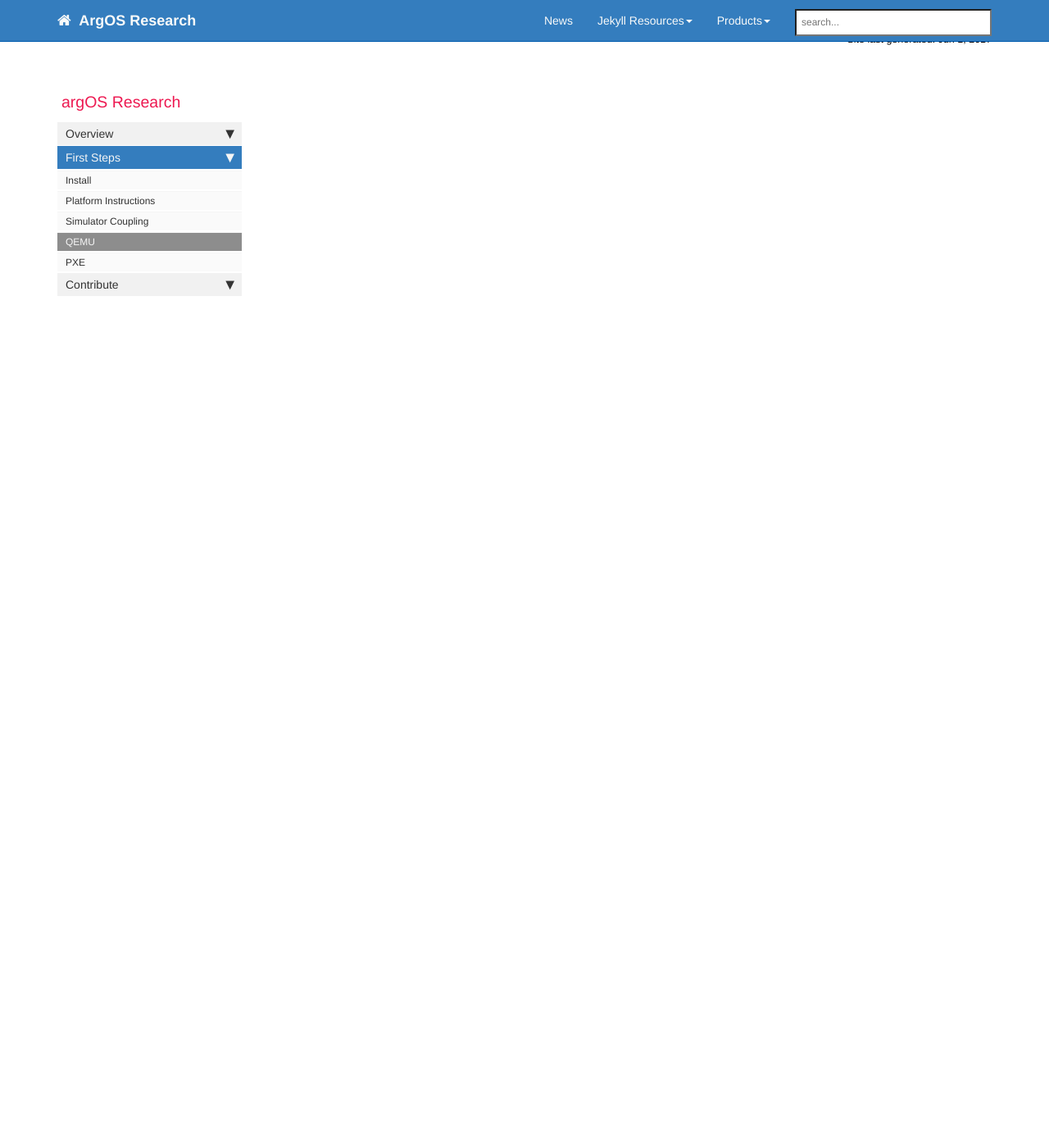
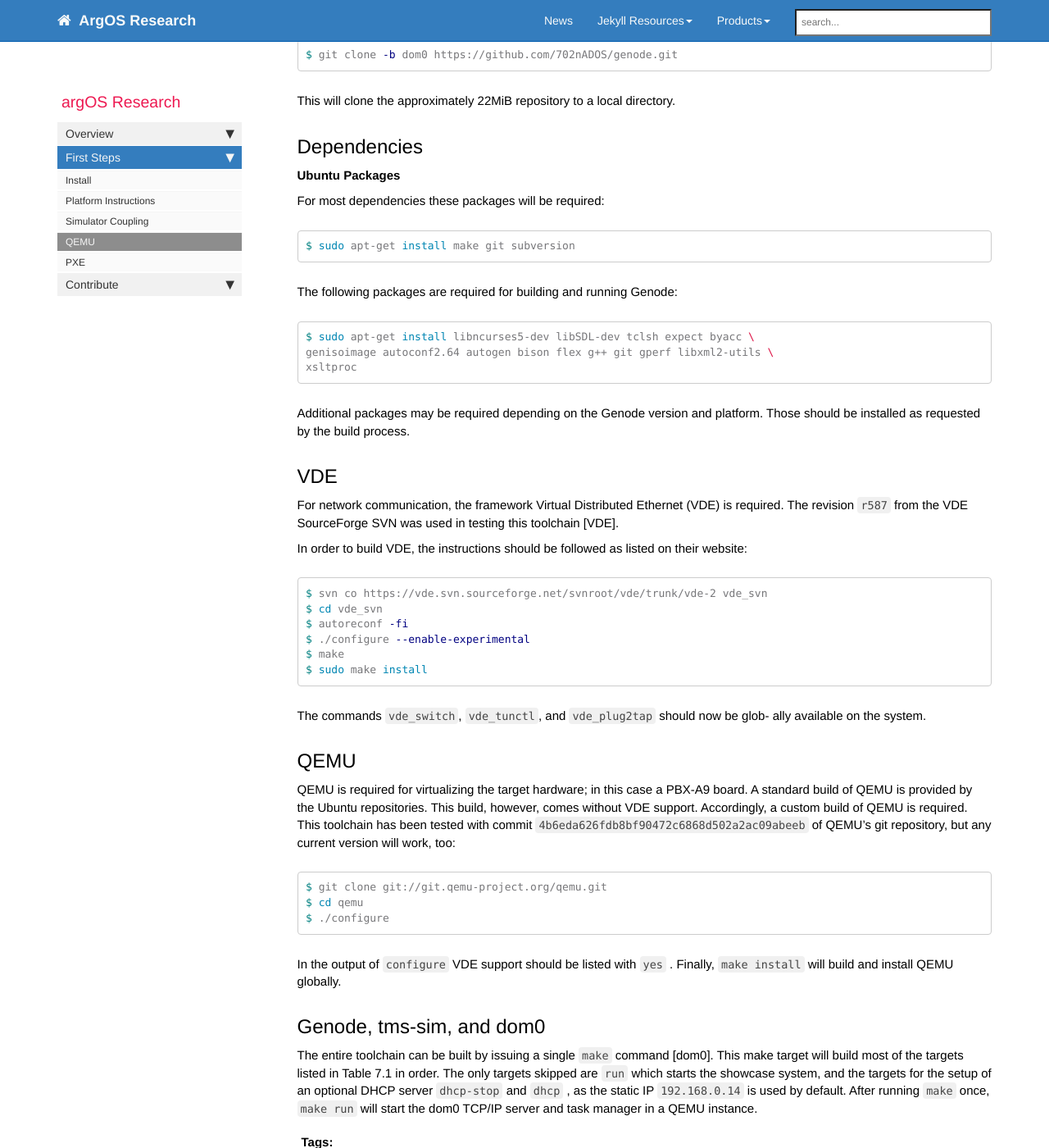
Before and after one commit to Flowm/argos-research.github.io, a Jekyll site: the page built from pages/argOS/qemu.md, in a window 1280 px wide and 1400 px high, scrolled down 511 px. Shown: the whole window at 82% size. Built offline with Jekyll 4.4.1, drawn with Linux system fonts in a browser that asks for light colours; nearby versions of some CDN libraries; comment, search, counter and statistics services are not loaded; before the commit the page ends 900 px from its top, so only the background shows below that; some of the changed text lies outside the part shown.

Commit message:
qemu setup first draft

````diff
--- a/pages/argOS/qemu.md
+++ b/pages/argOS/qemu.md
@@ -9,4 +9,73 @@ permalink: qemu.html
 folder: "argOS"
 ---
 
-# Hier Georgs Arbeit
+# Building the System
+
+The system’s build process has been fully automated for the most part. The central Make-
+file is the only control element required to build, modify, and maintain the toolchain,
+apart from the dependencies.
+
+The framework’s code is hosted on ```GitHub``` as a branch of the ```702nADOS Genode```
+repository:
+
+```sh
+$ git clone -b dom0 https://github.com/702nADOS/genode.git
+```
+
+This will clone the approximately 22MiB repository to a local directory.
+
+## Dependencies
+**Ubuntu Packages**
+
+For most dependencies these packages will be required:
+```sh
+$ sudo apt-get install make git subversion
+```
+The following packages are required for building and running Genode:
+```sh
+$ sudo apt-get install libncurses5-dev libSDL-dev tclsh expect byacc \
+genisoimage autoconf2.64 autogen bison flex g++ git gperf libxml2-utils \
+xsltproc
+```
+Additional packages may be required depending on the Genode version and platform.
+Those should be installed as requested by the build process.
+
+## VDE
+For network communication, the framework Virtual Distributed Ethernet (VDE) is
+required. The revision ```r587``` from the VDE SourceForge SVN was used in testing this
+toolchain [VDE].
+
+In order to build VDE, the instructions should be followed as listed on their website:
+```sh
+$ svn co https://vde.svn.sourceforge.net/svnroot/vde/trunk/vde-2 vde_svn
+$ cd vde_svn
+$ autoreconf -fi
+$ ./configure --enable-experimental
+$ make
+$ sudo make install
+```
+The commands ```vde_switch```, ```vde_tunctl```, and ```vde_plug2tap``` should now be glob-
+ally available on the system.
+
+## QEMU
+
+QEMU is required for virtualizing the target hardware; in this case a PBX-A9 board. A
+standard build of QEMU is provided by the Ubuntu repositories. This build, however,
+comes without VDE support. Accordingly, a custom build of QEMU is required. This
+toolchain has been tested with commit ```4b6eda626fdb8bf90472c6868d502a2ac09abeeb```
+of QEMU’s git repository, but any current version will work, too:
+```sh
+$ git clone git://git.qemu-project.org/qemu.git
+$ cd qemu
+$ ./configure
+```
+In the output of ```configure``` VDE support should be listed with ```yes``` . Finally,
+```make install``` will build and install QEMU globally.
+
+## Genode, tms-sim, and dom0
+The entire toolchain can be built by issuing a single ```make``` command [dom0]. This make
+target will build most of the targets listed in Table 7.1 in order. The only targets skipped
+are ```run``` which starts the showcase system, and the targets for the setup of an optional
+DHCP server ```dhcp-stop``` and ```dhcp``` , as the static IP ```192.168.0.14``` is used by default.
+After running ```make``` once, ```make run``` will start the dom0 TCP/IP server and task
+manager in a QEMU instance.
````
Also changed, not shown: pages/argOS/platforms.md (+1 -1 lines).
